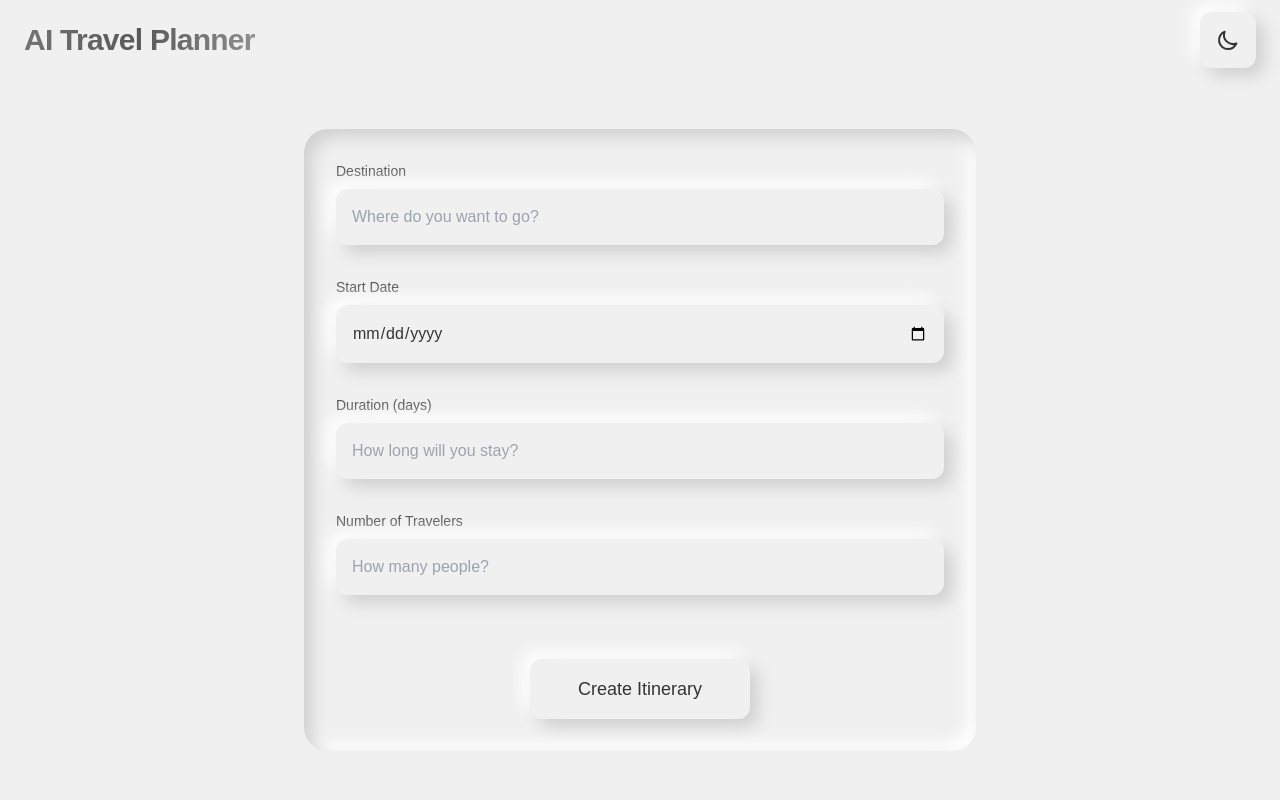
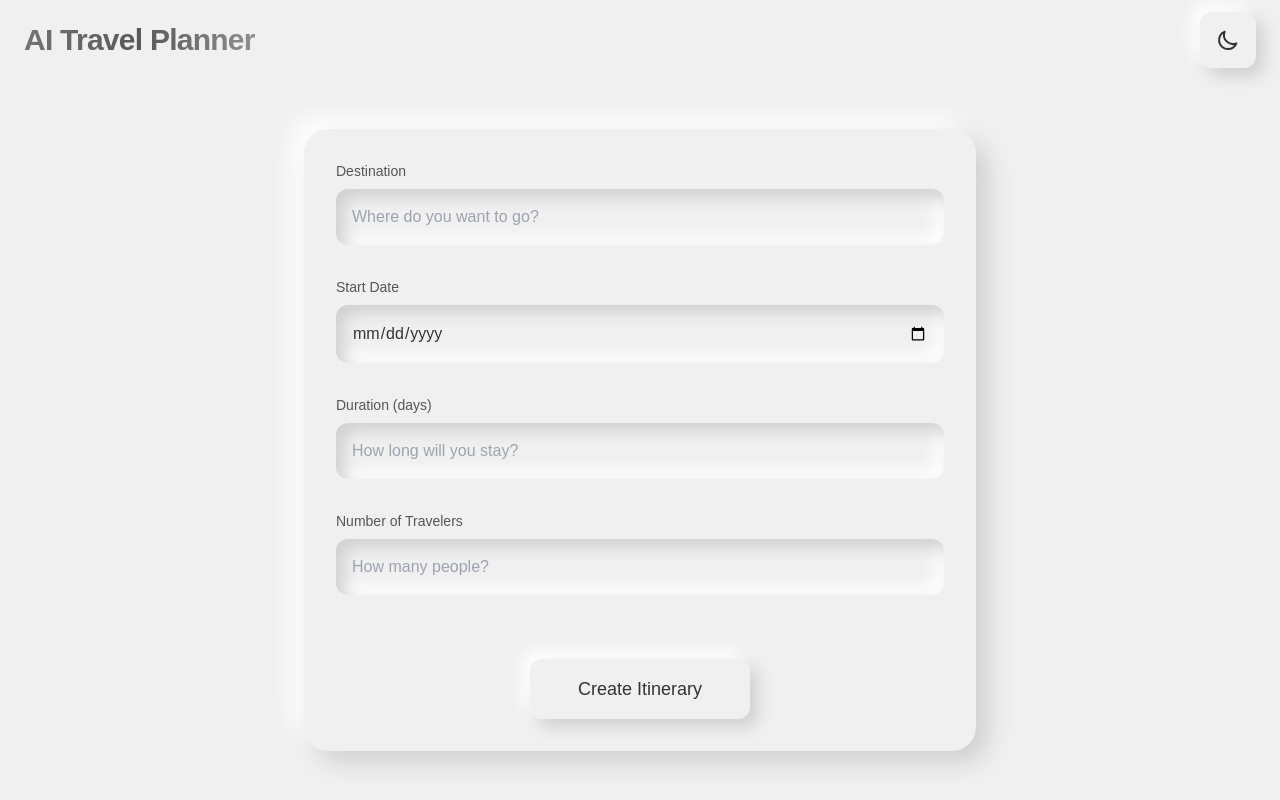
Before and after one commit to sagar-datta/travel-itinerary-ai, a Next.js app: page / in a window 1280 px wide. Both pictures are taken after a click on the button "Begin Your Journey". Built offline with nearby package versions, Linux system fonts and the light colour scheme.

Commit message:
Refactor Input and TravelForm components for enhanced shadow effects and improved layout; update styles for better visual consistency and user experience

```diff
--- a/src/app/components/common/Input.tsx
+++ b/src/app/components/common/Input.tsx
@@ -28,14 +28,11 @@ export function Input({
         onChange={(e) => onChange(e.target.value)}
         placeholder={placeholder}
         className={`
-          rounded-xl p-4 w-full
+          rounded-xl p-4 w-full outline-none
           dark:bg-dark-base bg-light-base
           dark:text-dark-text-primary text-light-text-primary
-          shadow-[8px_8px_16px_#D0D0D0,-8px_-8px_16px_#FFFFFF]
-          dark:shadow-[8px_8px_16px_#222222,-8px_-8px_16px_#444444]
-          focus:shadow-[4px_4px_8px_#D0D0D0,-4px_-4px_8px_#FFFFFF]
-          dark:focus:shadow-[4px_4px_8px_#222222,-4px_-4px_8px_#444444]
-          outline-none
+          dark:shadow-[inset_8px_8px_16px_#1A1A1A,inset_-8px_-8px_16px_#333333]
+          shadow-[inset_8px_8px_16px_#D0D0D0,inset_-8px_-8px_16px_#FFFFFF]
           ${className}
         `}
       />
--- a/src/app/components/features/travel-form/TravelForm.tsx
+++ b/src/app/components/features/travel-form/TravelForm.tsx
@@ -27,9 +27,12 @@ export function TravelForm({ isStarted }: TravelFormProps) {
       ${isStarted ? 'opacity-100 translate-y-0 z-10 delay-75' : 'opacity-0 translate-y-4 z-0 pointer-events-none'}`}
     >
       <form onSubmit={handleSubmit} className="p-8 space-y-8 rounded-3xl
-        dark:bg-dark-base/50 bg-light-base/50 backdrop-blur-sm
-        dark:shadow-[inset_8px_8px_16px_#1A1A1A,inset_-8px_-8px_16px_#333333]
-        shadow-[inset_8px_8px_16px_#D0D0D0,inset_-8px_-8px_16px_#FFFFFF]"
+        dark:bg-dark-base bg-light-base
+        dark:shadow-[12px_12px_24px_#1A1A1A,-12px_-12px_24px_#333333]
+        shadow-[12px_12px_24px_#D0D0D0,-12px_-12px_24px_#FFFFFF]
+        hover:dark:shadow-[16px_16px_32px_#1A1A1A,-16px_-16px_32px_#333333]
+        hover:shadow-[16px_16px_32px_#D0D0D0,-16px_-16px_32px_#FFFFFF]
+        transition-shadow duration-300"
       >
         <div className={`transition-all duration-200 ease-out delay-125
           ${isStarted ? 'opacity-100 translate-y-0' : 'opacity-0 translate-y-4'}`}>
```
